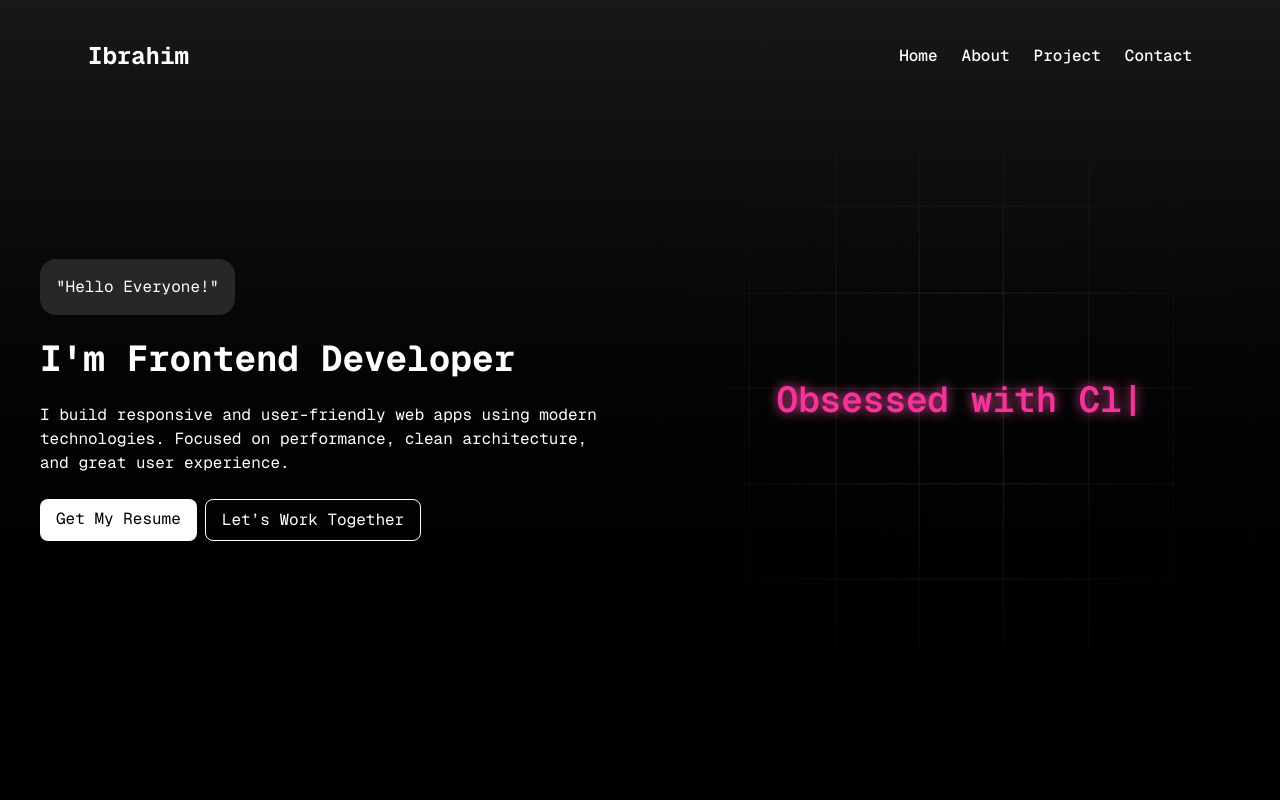
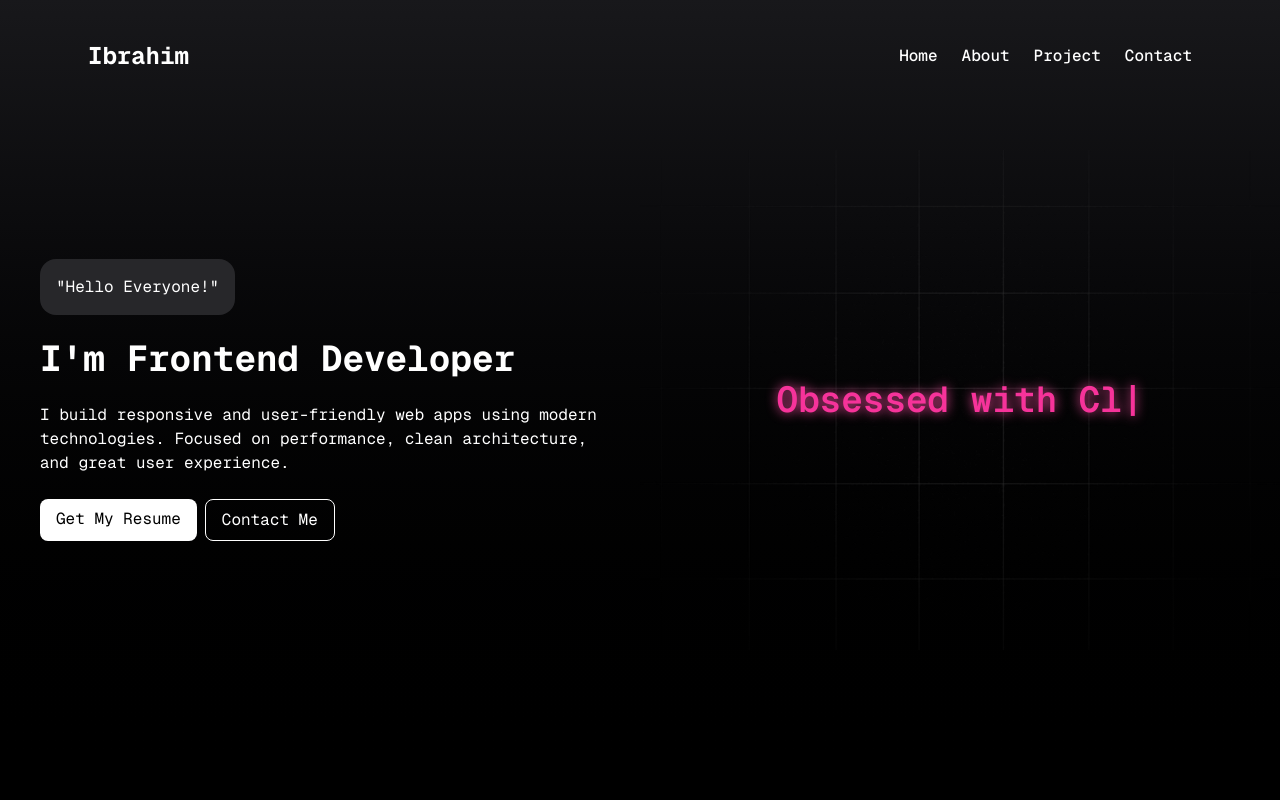
Before and after one commit to ibra132/portofolio, a React (Vite) app: page / in a window 1280 px wide. Shown: the top 800 px of the page. Built offline with nearby package versions, Linux system fonts and the light colour scheme.

Commit message:
refactor: update button labels in Hero component for clarity

```diff
--- a/src/components/sections/Hero.jsx
+++ b/src/components/sections/Hero.jsx
@@ -57,15 +57,15 @@ const Hero = () => {
             onClick={handleDownload}
             href="/cv.pdf"
             download
-            className="bg-white text-black px-4 py-2 rounded-lg shrink-0"
+            className="bg-white text-black px-4 py-2 rounded-lg"
           >
             Get My Resume
           </a>
           <a
             href="#contact"
-            className="border-1 border-white text-white px-4 py-2 rounded-lg shrink-0"
+            className="border-1 border-white text-white px-4 py-2 rounded-lg "
           >
-            Let’s Work Together
+            Contact Me
           </a>
         </div>
       </div>
```
